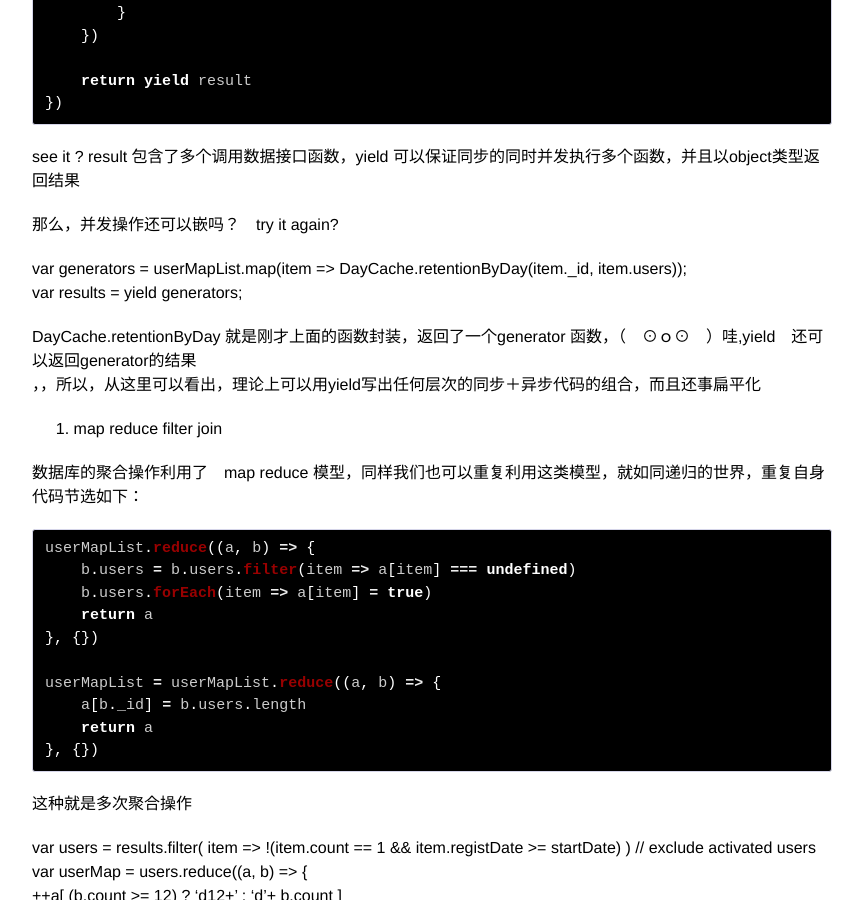
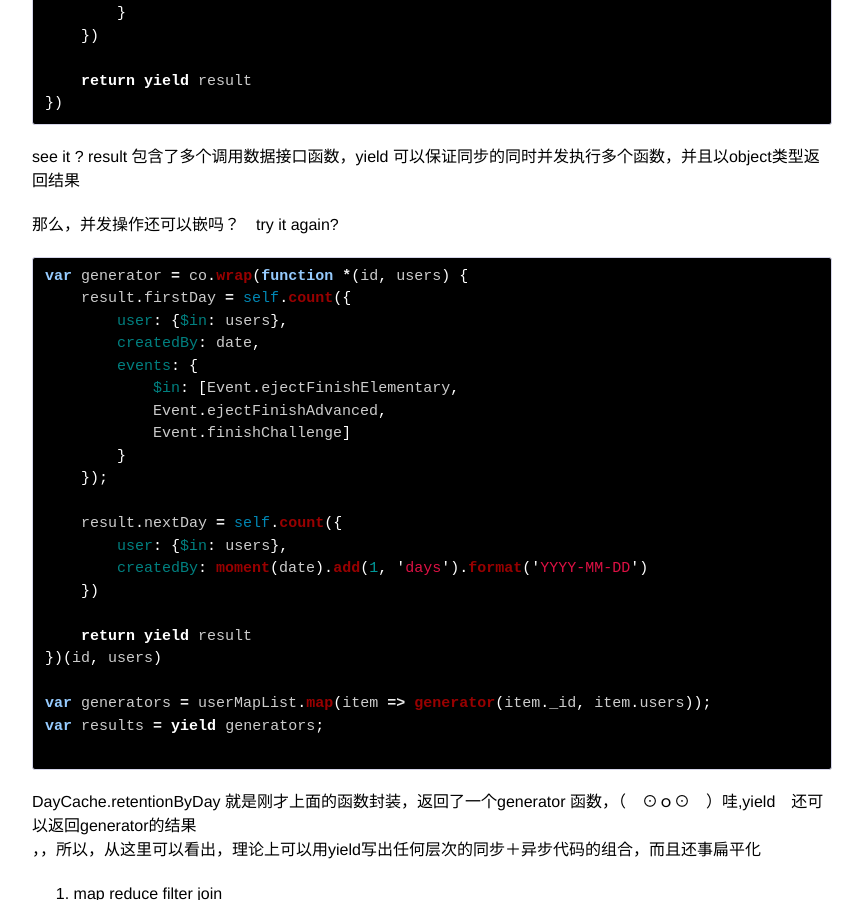
Before and after one commit to guanghetv/guanghetv.github.io, a Jekyll site: the page built from _posts/2015-06-18-a-style-of-coding-with-es6.markdown, in a window 1280 px wide and 900 px high, scrolled down 1957 px. Shown: the whole window, without its empty margins (208-1071 px from the left). Built offline with Jekyll 4.4.1, drawn with Linux system fonts in a browser that asks for light colours; Markdown is read by kramdown in place of the engine named in the settings; comment, search, counter and statistics services are not loaded.

Commit message:
Update 2015-06-18-a-style-of-coding-with-es6.markdown

````diff
--- a/_posts/2015-06-18-a-style-of-coding-with-es6.markdown
+++ b/_posts/2015-06-18-a-style-of-coding-with-es6.markdown
@@ -96,8 +96,30 @@ see it ? result 包含了多个调用数据接口函数，yield 可以保证同
 
 那么，并发操作还可以嵌吗？　try it again?
 
-var generators = userMapList.map(item => DayCache.retentionByDay(item._id, item.users));
+```javascript
+var generator = co.wrap(function *(id, users) {
+    result.firstDay = self.count({
+        user: {$in: users},
+        createdBy: date,
+        events: {
+            $in: [Event.ejectFinishElementary,
+            Event.ejectFinishAdvanced,
+            Event.finishChallenge]
+        }
+    });
+
+    result.nextDay = self.count({
+        user: {$in: users},
+        createdBy: moment(date).add(1, 'days').format('YYYY-MM-DD')
+    })
+
+    return yield result
+})(id, users)
+
+var generators = userMapList.map(item => generator(item._id, item.users));
 var results = yield generators;
+
+```
 
 DayCache.retentionByDay 就是刚才上面的函数封装，返回了一个generator 函数，（　⊙ｏ⊙　）哇,yield　还可以返回generator的结果
 ，，所以，从这里可以看出，理论上可以用yield写出任何层次的同步＋异步代码的组合，而且还事扁平化
````
